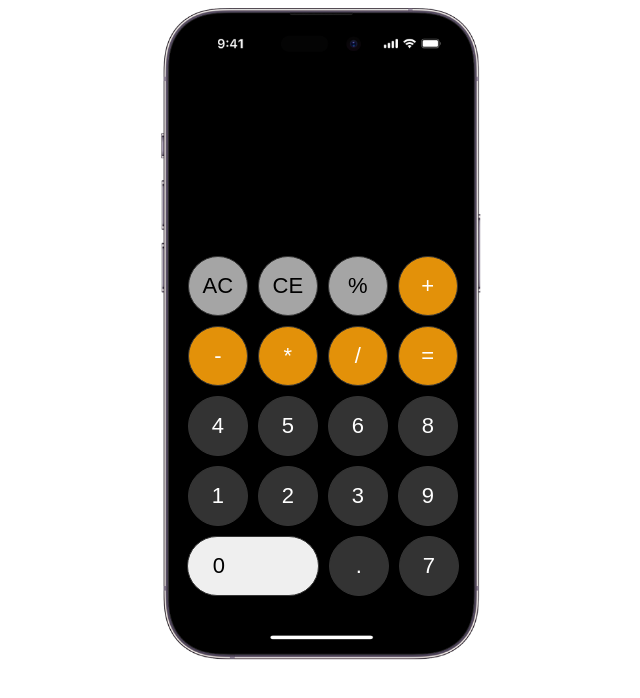
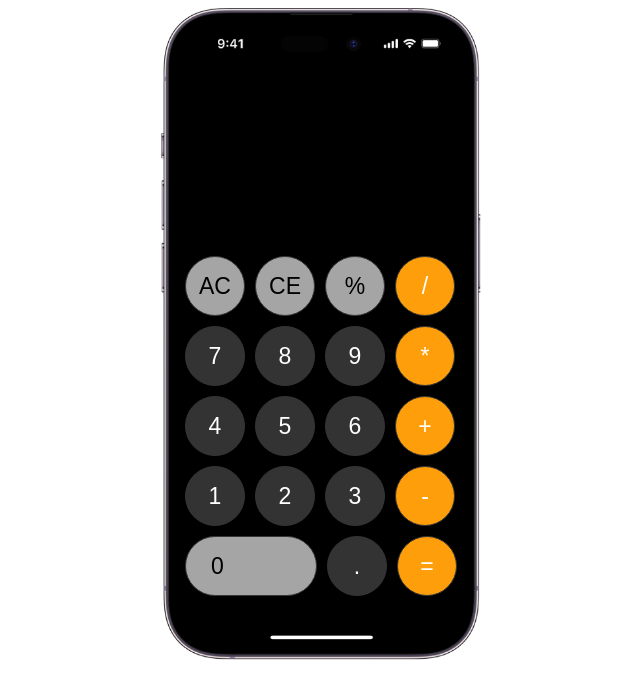
Before and after one commit to Kolyamilk/5.App.Calculated-New, a React (Vite) app: page / in a window 1280 px wide. Shown: the top 698 px of the page, without its empty margins (319-959 px from the left). Built offline with nearby package versions, Linux system fonts and the light colour scheme.

Commit message:
new in README

```diff
--- a/src/App.css
+++ b/src/App.css
@@ -68,7 +68,7 @@ main {
 }
 
 .btnOrange {
-    background-color: rgb(227, 145, 9);
+    background-color: rgb(254, 158, 10);
     color: rgb(255, 255, 255);
 }
 
@@ -85,11 +85,12 @@ main {
 .content-buttons button {
     font-weight: 500;
     border: 1px solid rgb(53, 53, 53);
-    font-size: 22px;
+    font-size: 23px;
     border-radius: 50px;
     width: 60px;
     height: 60px;
     margin: 5px;
+
 
 }
 
@@ -101,7 +102,7 @@ button.btn0 {
 }
 
 button:active {
-    background-color: rgba(255, 255, 255, 0.105);
+    background-color: rgba(255, 255, 255, 0.393);
     opacity: 0.5;
 }
 
--- a/src/App.jsx
+++ b/src/App.jsx
@@ -2,7 +2,6 @@ import { Children, useState } from 'react'
 import './App.css'
 import Button from './Button'
 import storeButtons from './storeButtons'
-
 export default function App() {
   let [screen, setScreen] = useState([''])
 
@@ -11,7 +10,6 @@ export default function App() {
     setScreen(screen + operand)
     if (operand === 'AC') {
       clearDisplay()
-      console.log('AC');
     }
     if (operand === '=') {
       let sum = eval(screen)
@@ -19,13 +17,23 @@ export default function App() {
       setScreen(sum);
     }
     if (operand === 'CE' && !undefined) {
-      console.log(screen.type);
-      setScreen(screen.substring(0, screen.length - 1))
+      return setScreen(screen.substring(0, screen.length - 1))//error
     }
   }
   //функция добавление текста на дисплей
   function addNumDisplay(type) {
+    let activeOperand = type == '*' || type == '=' || type == '+' || type == '/' || type == 'AC' || type == 'CE' || type == '-'
+    if (activeOperand) {
+      return startOperations(type)
+
+    }
+
     setScreen(screen + type)
+   if (screen=='*'){
+    console.log('*');
+   }
+
+
   }
 
   //Проверка на ширину цифр на дисплее
@@ -34,7 +42,6 @@ export default function App() {
       setScreen('Большая сумма  ')
     }
   }
-
   checkNumLengthDisplay()
   // Функция очищает дисплей
   function clearDisplay() {
@@ -49,18 +56,11 @@ export default function App() {
               <span>{screen}</span>
             </div>
             <div className="content-buttons">
-              {[storeButtons.operations.map(index => {
-                return <Button key={index.name} onClick={() => startOperations(index.name)}>{index.name}</Button >
-              })]}
-              {[storeButtons.numbers.map(index => {
-                return <Button
-                  key={index.name}
-                  onClick={() => addNumDisplay(index.name)}
-                  className='btnOrange'
-                  >
-                  {index.name}
-                </Button >
-              })]}
+              <div className="btnOperation">
+                {[storeButtons.numbers.map(index => {
+                  return <Button key={index.name} onClick={() => addNumDisplay(index.name)}>{index.name}</Button >
+                })]}
+              </div>
             </div>
           </div>
         </div>
--- a/src/Button.jsx
+++ b/src/Button.jsx
@@ -3,7 +3,7 @@ export default function Button({ children, onClick }) {
     let operationsButton = children == '+' || children == '-' || children == '/' || children == '*' || children == '='
     function getClassButtons() {
         if (children == 0) {
-            return 'btn0'
+            return 'btn0 btnLightGrey'
         } else if (operationsButton) {
             return 'btnOrange'
         }
--- a/src/storeButtons.js
+++ b/src/storeButtons.js
@@ -1,34 +1,24 @@
 const storeButtons = {
     numbers: [
-        { name: 4 }, { name: 5 }, { name: 6 }, { name: 8 }, { name: 1 }, { name: 2 }, { name: 3 }, { name: 9 }, { name: 0 }, { name: '.' }, { name: 7 }
-
-    ],
-    operations: [
-        {
-            name: 'AC'
-        },
-        {
-            name: 'CE'
-        },
-        ,
-        {
-            name: '%'
-        },
-        {
-            name: '+'
-        },
-        {
-            name: '-'
-        },
-        {
-            name: '*'
-        },
-        {
-            name: '/'
-        },
-        {
-            name: '='
-        },
+        { name: 'AC' },
+        { name: 'CE' },
+        { name: '%' },
+        { name: '/' },
+        { name: 7 },
+        { name: 8 },
+        { name: 9 },
+        { name: '*' },
+        { name: 4 },
+        { name: 5 },
+        { name: 6 },
+        { name: '+' },
+        { name: 1 },
+        { name: 2 },
+        { name: 3 },
+        { name: '-' },
+        { name: 0 },
+        { name: '.' },
+        { name: '=' },
     ]
 }
 
```
Also changed, not shown: 1 other file (tests, documents, lock files or other folders).
